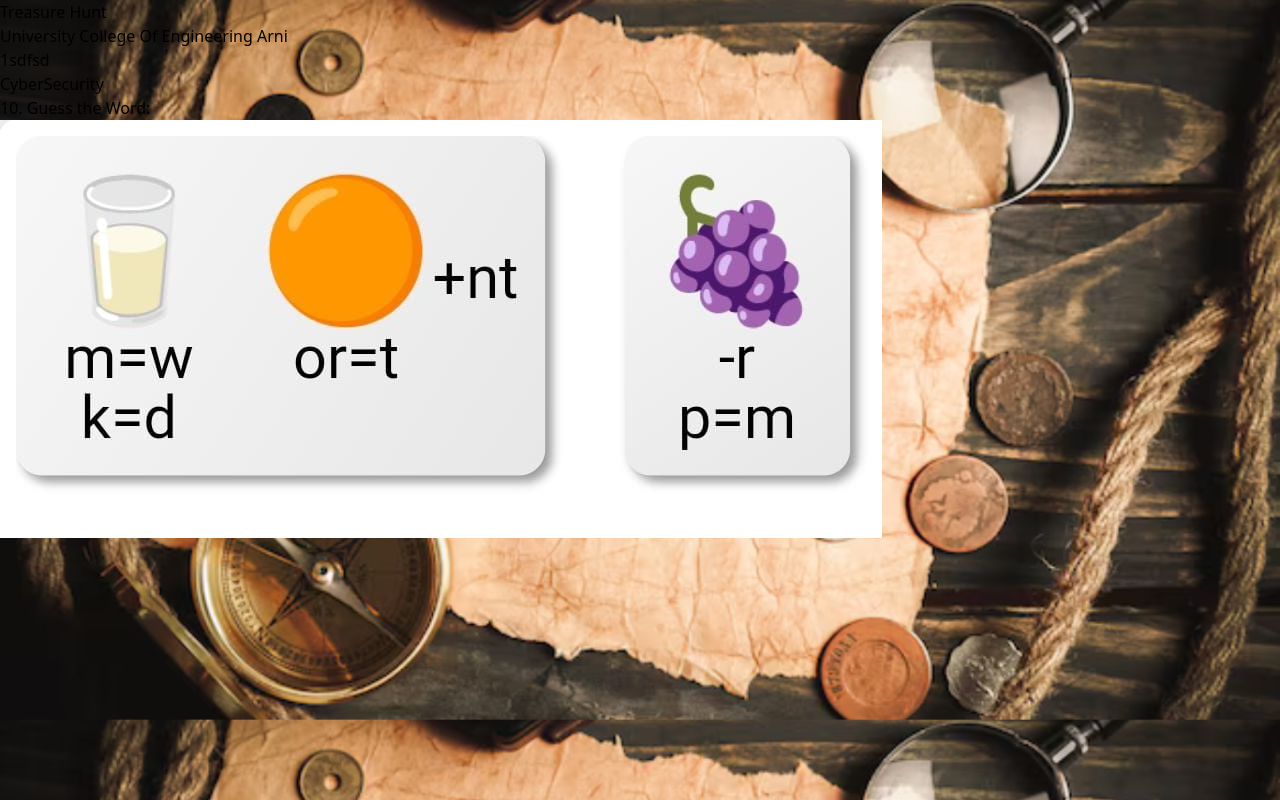
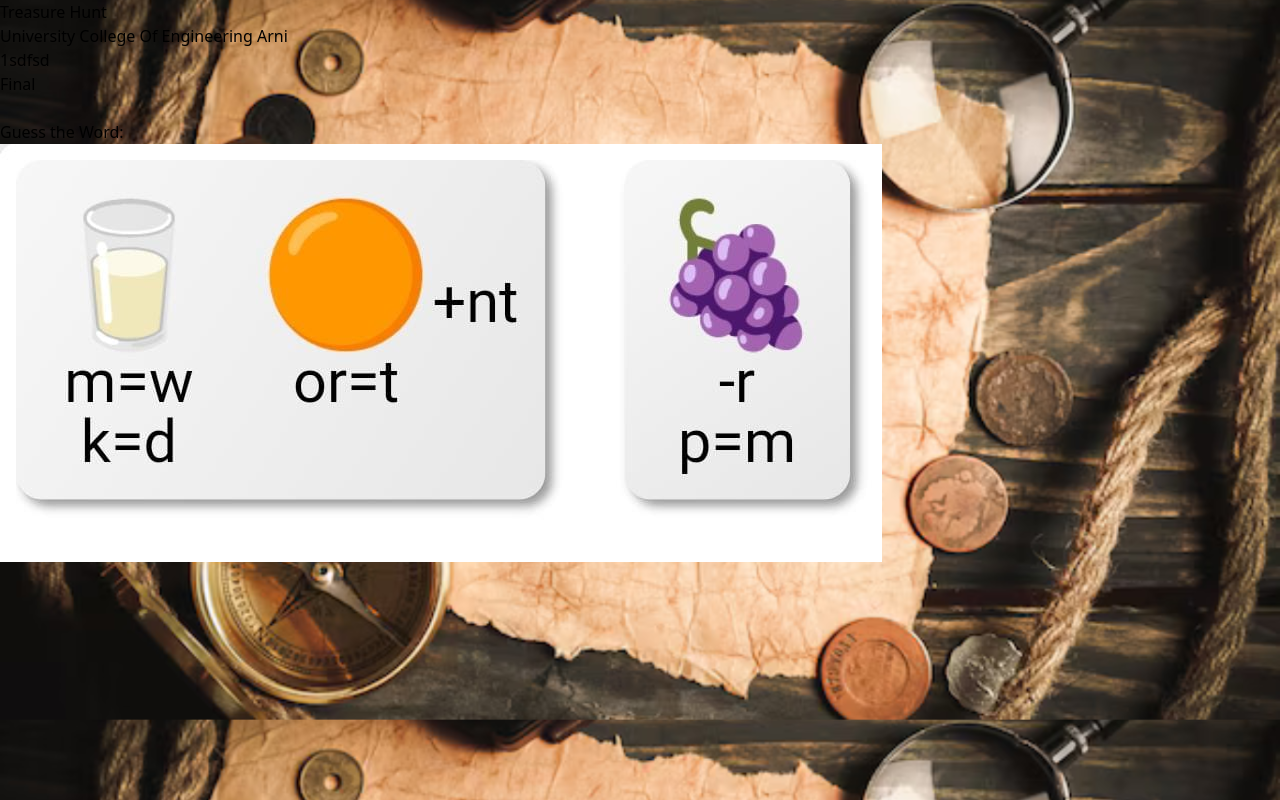
Before and after one commit to anantabodha2k24/treasurehunt, a React (Vite) app: page /#/cs/11 in a window 1280 px wide. Built offline with nearby package versions, Linux system fonts and the light colour scheme.

Commit message:
some changes

```diff
--- a/src/cs/Cs11.tsx
+++ b/src/cs/Cs11.tsx
@@ -6,10 +6,10 @@ const Csoth24 = () => {
         <div className="flex  justify-center items-center h-screen">
           <div className="flex flex-col h-max w-4/6 justify-center text-black backdrop-blur shadow-2xx rounded border-2 border-black">
             <h1 className="text-center text-xl  h-1/5 pt-2">
-              CyberSecurity
-            </h1>
+              Final
+            </h1><br/>
             <div className="text-center flex justify-center h-4/5 pt-2 py-2 flex-wrap">
-              10. Guess the Word:
+              Guess the Word:
               <img src={ph} alt="" className="w-72"/>
             </div>
           </div>
```
